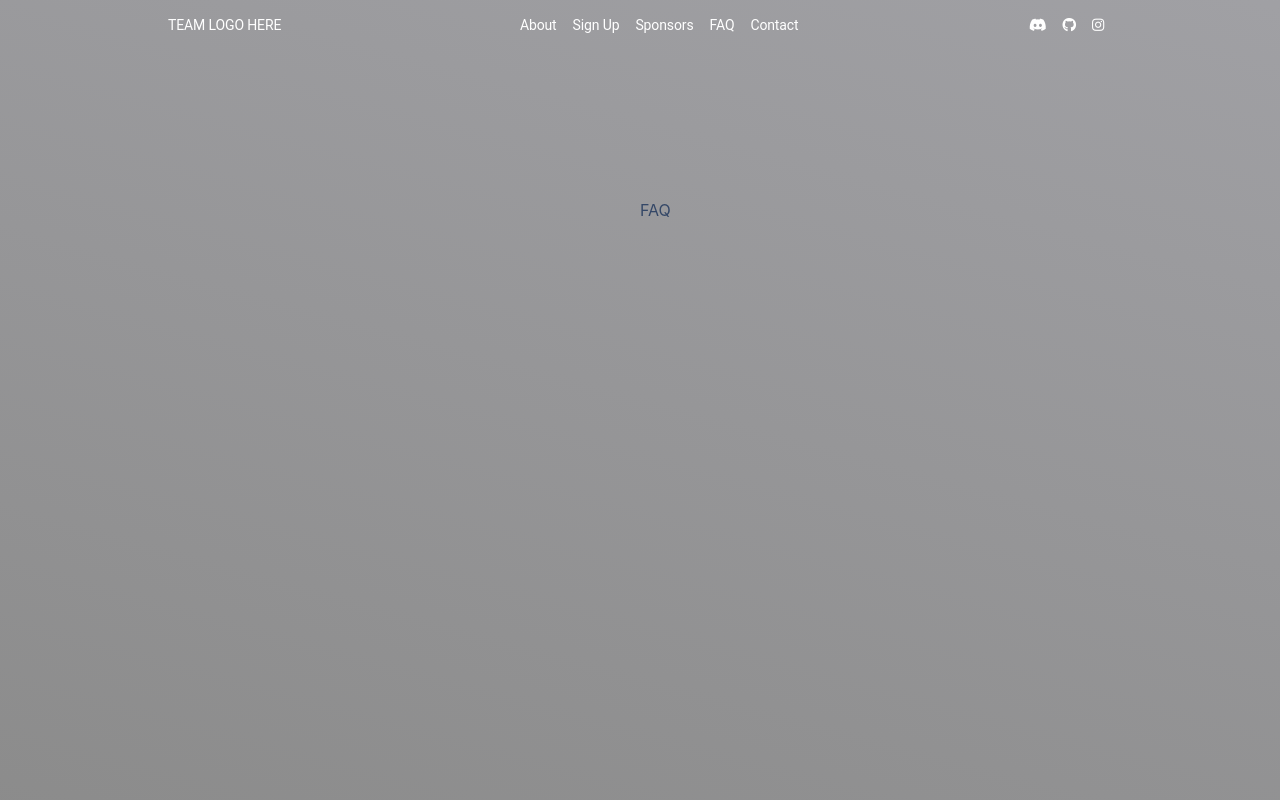
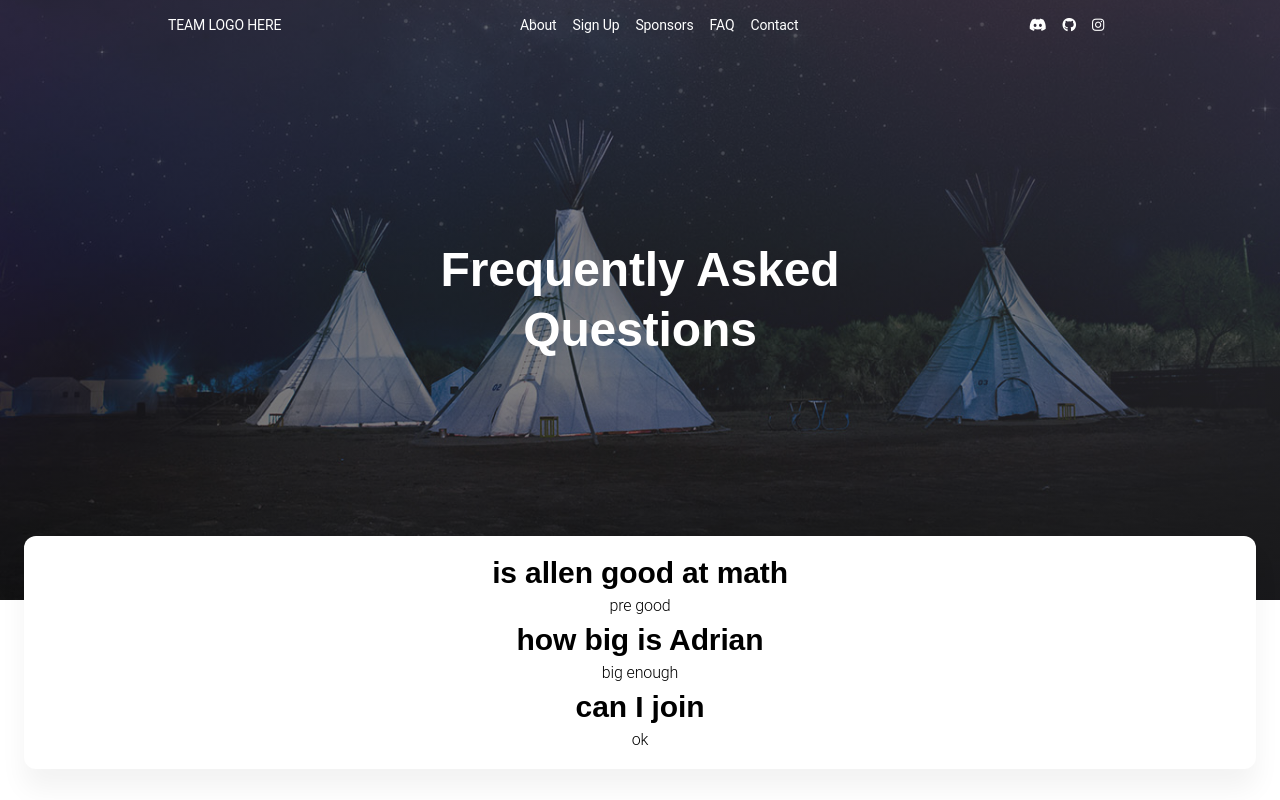
Before and after one commit to UW-Nauticus/nauticus-website, a React (Create React App) app: page /faq in a window 1280 px wide. Shown: the top 800 px of the page. Built offline with nearby package versions, Linux system fonts and the light colour scheme.

Commit message:
Add FAQ Page

```diff
--- a/src/pages/FAQ.jsx
+++ b/src/pages/FAQ.jsx
@@ -1,37 +1,121 @@
+// @mui material components
+import Container from "@mui/material/Container";
+import Grid from "@mui/material/Grid";
+import Card from "@mui/material/Card";
+
 // Material Kit 2 React components
 import MKBox from "components/MKBox";
+import MKTypography from "components/MKTypography";
+
+// Material Kit 2 React examples
+import CenteredFooter from "examples/Footers/CenteredFooter";
+
+// Routes
+import footerRoutes from "footer.routes";
+
+// Images
+import bgImage from "assets/images/bg-about-us.jpg";
+
+const QAndAs = [
+	{ question: "is allen good at math", answer: "pre good" },
+	{ question: "how big is Adrian", answer: "big enough" },
+	{ question: "can I join", answer: "ok" },
+];
 
 const FAQ = () => {
 	return (
+		<>
 			<MKBox
-			alignItems="center"
-			minHeight="100vh"
+				minHeight="75vh"
+				width="100%"
 				sx={{
 					backgroundImage: ({
+						functions: { linearGradient, rgba },
 						palette: { gradients },
-					functions: { linearGradient, rgba },
 					}) =>
 						`${linearGradient(
-						rgba(gradients.dark.main, 0.5),
-						rgba(gradients.dark.state, 0.5)
-					)}`,
-				top: "50px",
+							rgba(gradients.dark.main, 0.6),
+							rgba(gradients.dark.state, 0.6)
+						)}, url(${bgImage})`,
 					backgroundSize: "cover",
 					backgroundPosition: "center",
+					display: "grid",
+					placeItems: "center",
 				}}
 			>
-			<div style={{ position: "absolute", top: "200px", width: "100%" }}>
-				<div
-					style={{
-						position: "relative",
-						left: "50%",
-						width: "100px",
+				<Container>
+					<Grid
+						container
+						item
+						xs={12}
+						lg={8}
+						justifyContent="center"
+						alignItems="center"
+						flexDirection="column"
+						sx={{ mx: "auto", textAlign: "center" }}
+					>
+						<MKTypography
+							variant="h1"
+							color="white"
+							sx={({ breakpoints, typography: { size } }) => ({
+								[breakpoints.down("md")]: {
+									fontSize: size["3xl"],
+								},
+							})}
+						>
+							Frequently Asked Questions
+						</MKTypography>
+					</Grid>
+				</Container>
+			</MKBox>
+			<Card
+				sx={{
+					p: 2,
+					mx: { xs: 2, lg: 3 },
+					mt: -8,
+					mb: 4,
+					boxShadow: ({ boxShadows: { xxl } }) => xxl,
 				}}
 			>
-					FAQ
-				</div>
-			</div>
+				{QAndAs.map((entry) => (
+					<MKBox
+						width="100%"
+						sx={{
+							backgroundSize: "cover",
+							backgroundPosition: "center",
+							display: "grid",
+							placeItems: "center",
+						}}
+					>
+						<MKTypography
+							variant="h3"
+							color="black"
+							sx={({ breakpoints, typography: { size } }) => ({
+								[breakpoints.down("md")]: {
+									fontSize: size["3xl"],
+								},
+							})}
+						>
+							{entry.question}
+						</MKTypography>
+						<MKTypography
+							variant="body2"
+							color="black"
+							sx={({ breakpoints, typography: { size } }) => ({
+								[breakpoints.down("md")]: {
+									fontSize: size["3xl"],
+								},
+							})}
+						>
+							{entry.answer}
+						</MKTypography>
 					</MKBox>
+				))}
+			</Card>
+			<MKBox pt={6} px={1} mt={6}>
+				<CenteredFooter content={footerRoutes} />
+			</MKBox>
+		</>
 	);
 };
 
```
Also changed, not shown: src/pages/About.jsx (+0 -15 lines). Lines whose indentation alone changed are shown as unchanged.
